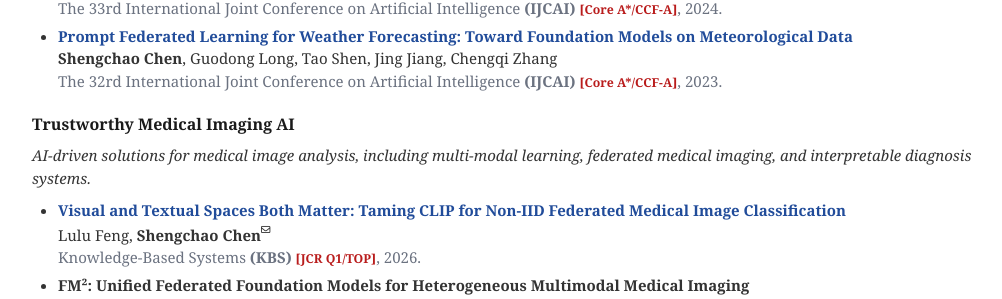
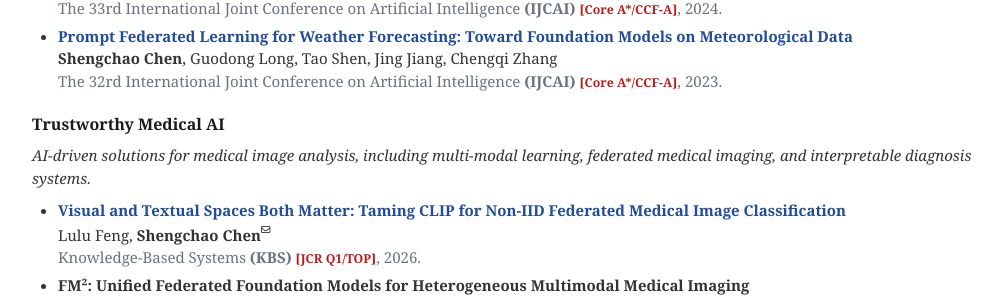
Before and after one commit to shengchaochen82/shengchaochen82.github.io, a Jekyll site: the page built from index.md, in a window 1280 px wide and 900 px high, scrolled down 1507 px. Shown: the part 147-446 px from the top of the window, without its empty margins (108-1110 px from the left). Built offline with Jekyll 4.4.1, drawn with Linux system fonts in a browser that asks for light colours.

Commit message:
Content: rename category to "Trustworthy Medical AI"
Co-Authored-By: Claude Sonnet 5 <noreply@anthropic.com>

```diff
--- a/_data/publications.yml
+++ b/_data/publications.yml
@@ -191,7 +191,7 @@ remote_sensing:
       image: "./assets/img/mask.png"
 
 medical_imaging:
-  title: "Trustworthy Medical Imaging AI"
+  title: "Trustworthy Medical AI"
   icon: "fa-heart-pulse"
   color: "#ef4444"
   description: "AI-driven solutions for medical image analysis, including multi-modal learning, federated medical imaging, and interpretable diagnosis systems."
```
